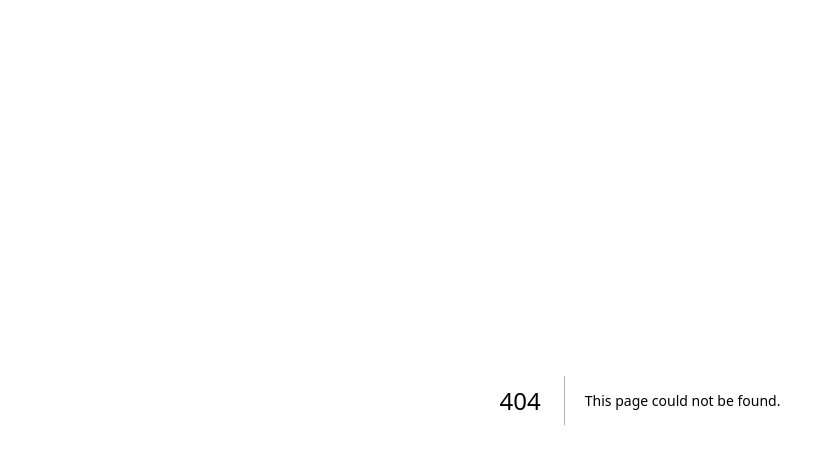
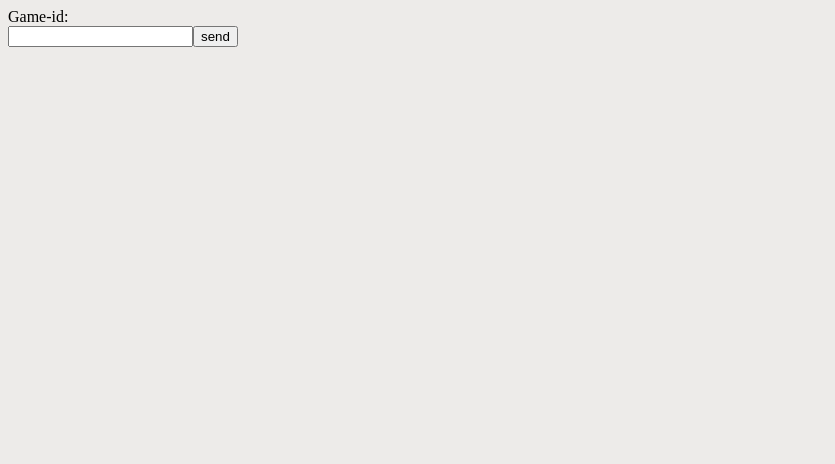
Before and after one commit to emran-iths/lab3-iths-chess, a Next.js app: page /game in a window 1280 px wide. Before the commit this address had no page. Shown: the top 464 px of the page, without its empty margins (0-835 px from the left). Built offline with nearby package versions, Linux system fonts and the light colour scheme.

Commit message:
added game page that takes id as query-argument and has a mover component to send moves

```diff
--- /dev/null
+++ b/pages/game/index.tsx
@@ -0,0 +1,14 @@
+import { useSearchParams } from "next/navigation";
+import Mover from "../../app/components/Mover";
+export default function Game() {
+  const searchParams = useSearchParams();
+  const gameId = searchParams.get("id");
+
+  return (
+    <>
+      Game-id: {gameId}
+      <br />
+      <Mover gameId={gameId} />
+    </>
+  );
+}
```
